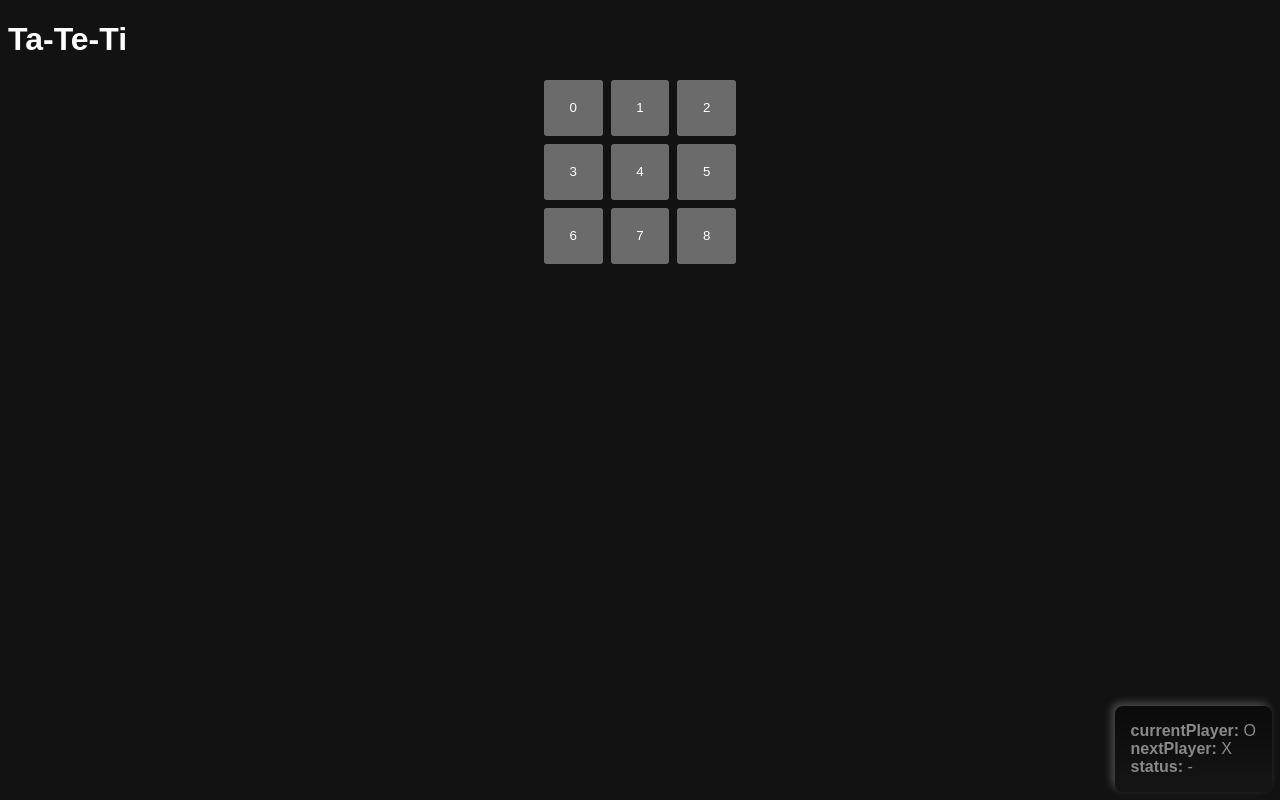
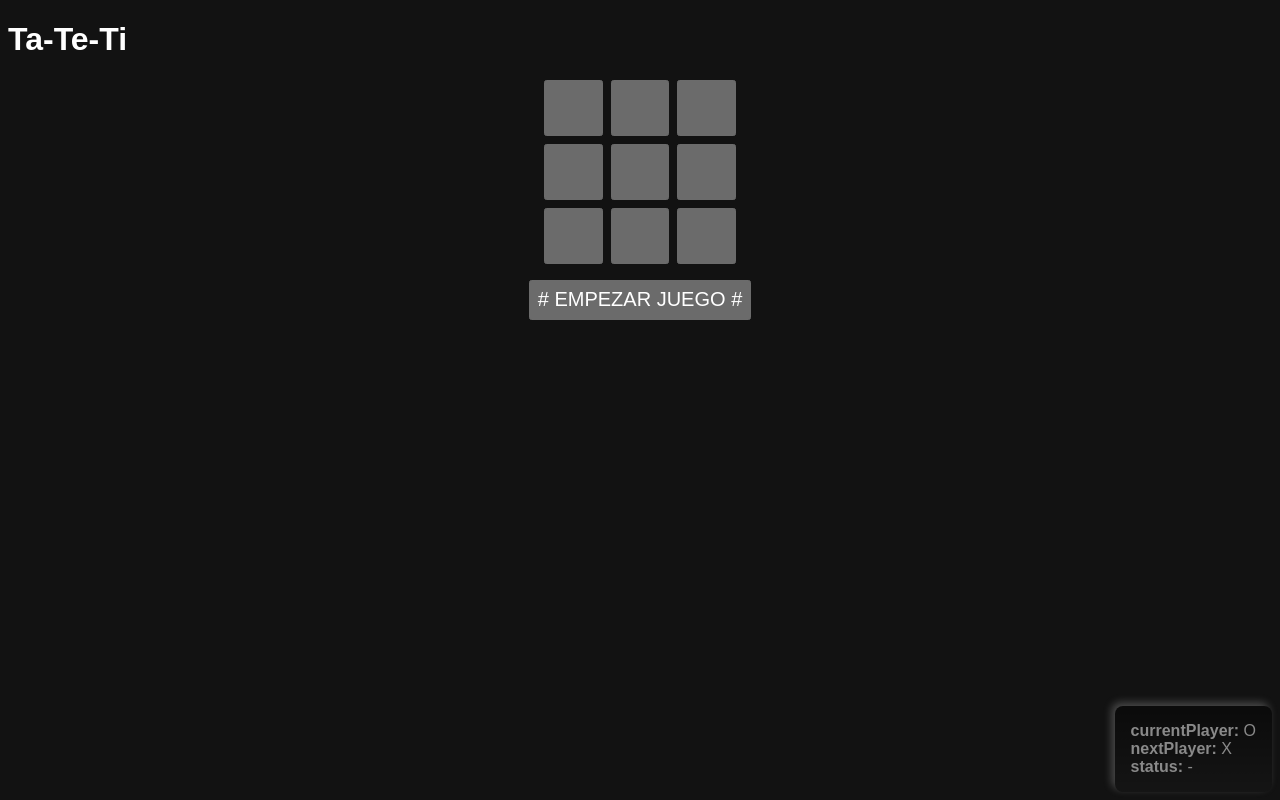
Before and after one commit to fpescar-lxv14/reactjs, a React (Vite) app: page / in a window 1280 px wide. Built offline with nearby package versions, Linux system fonts and the light colour scheme.

Commit message:
agregar componente boton y metodo para determinar ganador

```diff
--- a/src/App.jsx
+++ b/src/App.jsx
@@ -1,31 +1,55 @@
 import { useState } from "react"
 import { ControlPanel } from "./components/ControlPanel"
+import { GameBoard } from "./components/GameBoard"
+import { Button } from "./components/Button.jsx"
 
 function App() {
-  const board = Array.from({length:3}).map(_=>Array.from({length:3}).map(_=> ""))
+  const board = Array.from({length:3}).map((_,i,arr)=> arr.map(_=> ""))
   const [state, setState] = useState({
     currentPlayer: "O",
     nextPlayer: "X",
     board,
     status: undefined
   })
-  const changePlayer = () => {
-    const { currentPlayer:cp, nextPlayer:np } = state;
-    setState( (prevState) => ({
-      ...prevState,
-      currentPlayer:np,
-      nextPlayer:cp
-    }))
+  const gameStart = () => alert("empieza el juego")
+  const checkWinner = (arr, icon) => {
+    for(let i = 0; i < arr.length; i++){
+      const row = arr[i].map(item => item)
+      const col = arr.map((_,n) => arr[n][i])
+      const d1 = arr.map((_,n) => arr[n][n])
+      const d2 = arr.map((_,n) => arr[n][arr.length - (n + 1)])
+
+      if (
+        row.every(item => item === icon) ||
+        col.every(item => item === icon) ||
+        d1.every(item => item === icon) ||
+        d2.every(item => item === icon)
+      )
+      return "hay un ganador"
+    }
+    if (arr.flat().every(item => item !== "")) return "Empate"
   }
+  const checkBoard = (row, col, value) => {
+    setState(prevState => {
+      const { board, currentPlayer:cp, nextPlayer:np } = prevState;
+      board[row][col] = value;
+      const status = checkWinner(board, cp)
+      return {
+        board,
+        currentPlayer:np,
+        nextPlayer:cp,
+        status
+      }
+  })}
   return (
     <>
       <h1>Ta-Te-Ti</h1>
       <ControlPanel {...state}/>
-      <div className="tic-tac-toe">
-      { state.board.flat().map((item,i) =>
-        <button key={i} onClick={changePlayer}>{item} {i}</button>
-      )}
-      </div>
+      <GameBoard fn={checkBoard} {...state}/>
+      <Button type="control"
+        icon="#"
+        text="empezar juego"
+        fn={gameStart} />
     </>
   )
 }
--- /dev/null
+++ b/src/components/Button.jsx
@@ -0,0 +1,4 @@
+export const Button = ({type, fn, text, icon}) =>
+<button className={type} onClick={fn}>
+    {icon} {text} {icon}
+</button>
--- a/src/components/Square.jsx
+++ b/src/components/Square.jsx
@@ -1,6 +1,6 @@
 import { useState } from "react"
 
-export function Button({row, col, currentPlayer:cP, fn}){
+export function Button({row, col, currentPlayer:cP, fn, status}){
     const [icon, setIcon] = useState()
     const fill = () => {
     if(!icon) {
@@ -8,5 +8,5 @@ export function Button({row, col, currentPlayer:cP, fn}){
         fn && fn(row,col,cP)
     }}
     return (
-    <button onClick={fill} disabled={icon}>{icon}</button>
+    <button onClick={fill} disabled={icon || status}>{icon}</button>
 )}
--- a/src/index.css
+++ b/src/index.css
@@ -33,3 +33,10 @@
     opacity: .5;
     z-index: -1;
 }
+.control{
+    display: block;
+    margin: 1rem auto;
+    padding: .4rem;
+    font-size: 1.25rem;
+    text-transform: uppercase;
+}
```
